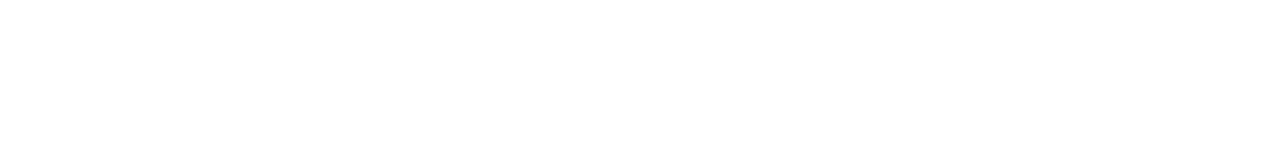
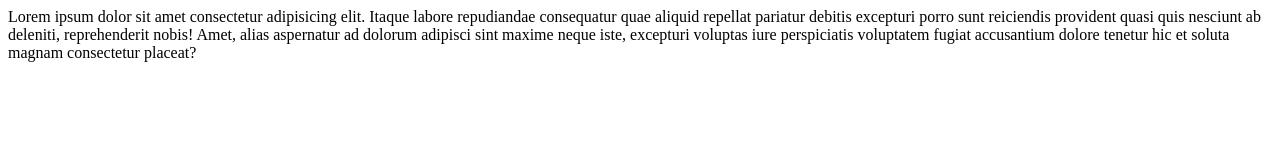
Before and after one commit to a1nukarsh/Recipe, a plain HTML site: page index.html in a window 1280 px wide. Drawn offline with Linux system fonts and the light colour scheme.

Commit message:
Update index.html

```diff
--- a/index.html
+++ b/index.html
@@ -9,6 +9,6 @@
     <meta name="description" content="Recipe Application to sort out all your hunger needs">
 </head>
 <body>
-
+    Lorem ipsum dolor sit amet consectetur adipisicing elit. Itaque labore repudiandae consequatur quae aliquid repellat pariatur debitis excepturi porro sunt reiciendis provident quasi quis nesciunt ab deleniti, reprehenderit nobis! Amet, alias aspernatur ad dolorum adipisci sint maxime neque iste, excepturi voluptas iure perspiciatis voluptatem fugiat accusantium dolore tenetur hic et soluta magnam consectetur placeat?
 </body>
 </html>
```
